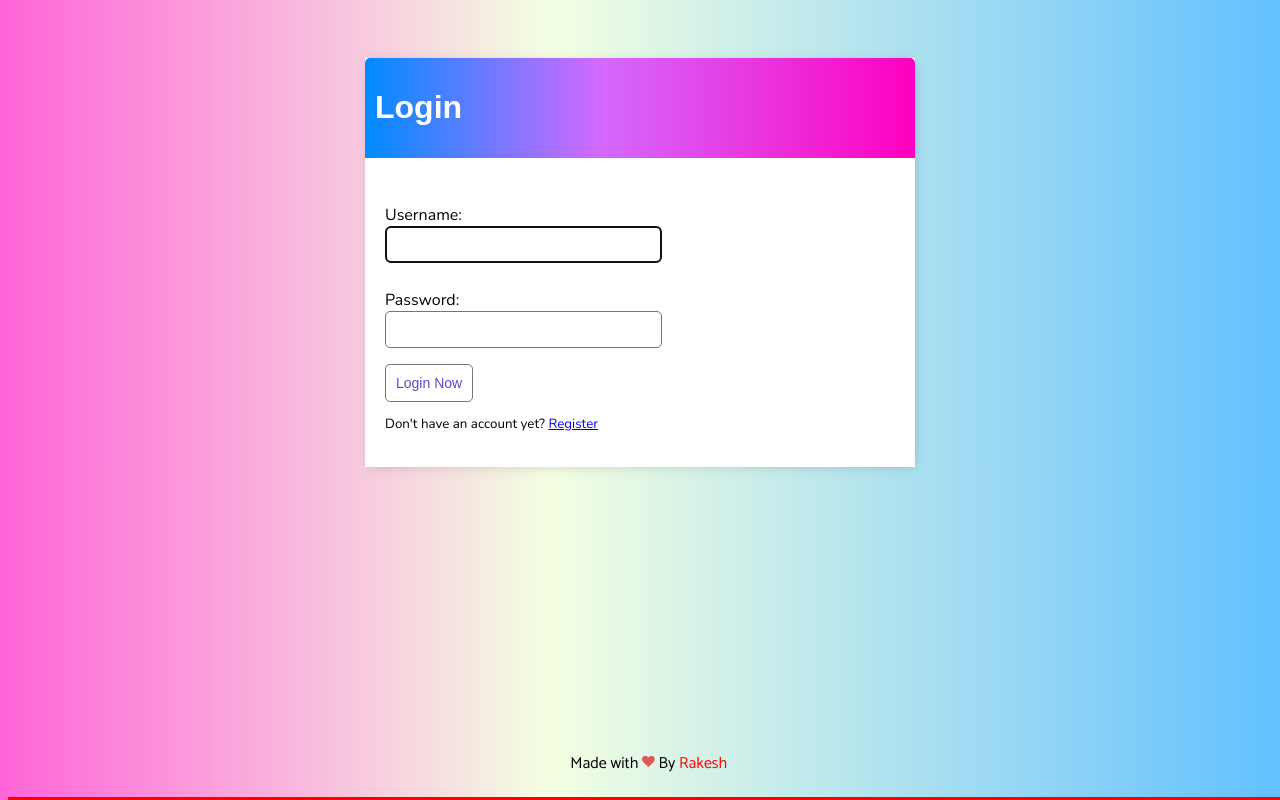
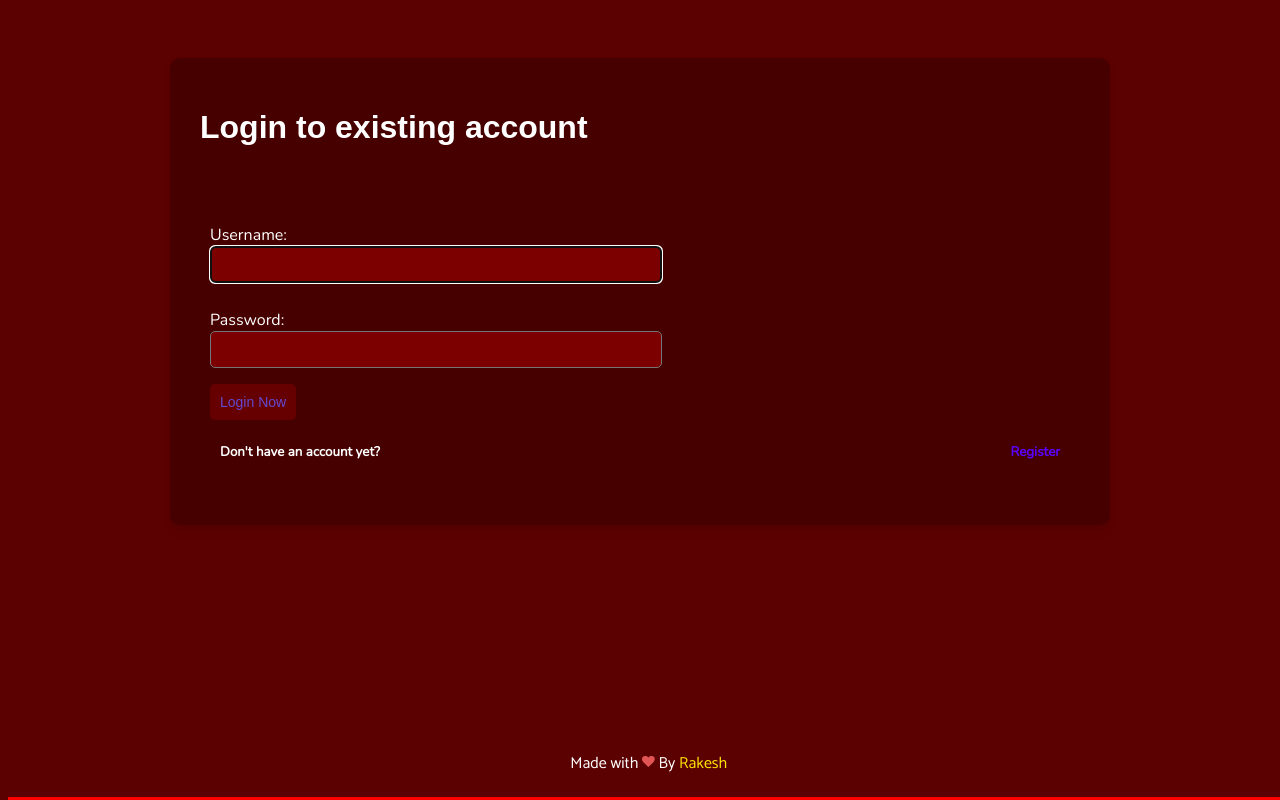
Before and after one commit to ghubrakesh/my_todo_list, a Django app: page /login/ in a window 1280 px wide. Run offline with Django 3.2, Linux system fonts and the light colour scheme; some web fonts are replaced.

Commit message:
appearance enhancement

```diff
--- a/todolist_project/todo/templates/todo/login.html
+++ b/todolist_project/todo/templates/todo/login.html
@@ -3,15 +3,16 @@
 {% block content %}
 
 <div class="header-bar">
-    <h1>Login</h1>
+    <h1>Login to existing account</h1>
 </div>
 <div class="card-body">
     <form action="" method="post">
         {% csrf_token %}
         {{ form.as_p }}
         <input class="button" type="submit" value="Login Now">
-    <small>        <p>Don't have an account yet? <a href="{% url 'register' %}">Register </a></p>
+    </form>
+    <small>
+        <p style="font-weight: bold;" class="header-bar">Don't have an account yet?<a style="color: rgb(89, 0, 255);" href="{% url 'register' %}">Register</a></p>
     </small>
-    </form>
 </div>
-{% endblock content %}
+{% endblock content %}t
--- a/todolist_project/todo/templates/todo/main.html
+++ b/todolist_project/todo/templates/todo/main.html
@@ -13,25 +13,27 @@
 </head>
 <style>
     body{
-            background: linear-gradient(90deg, #ff00bf9b 0%, #c6ff6932 43%, #0099ff9d 100%);
+            background-color: #5c0101;
             font-family: 'Nunito', sans-serif;
             padding-top: 50px;
 
     }
     .container {
-            max-width: 550px;
-            margin: auto;
-            background-color: #fff;
-            -webkit-box-shadow: 2px 2px 13px -4px rgba(0, 0, 0, 0.21);
-            box-shadow: 2px 2px 13px -4px rgba(0, 0, 0, 0.21);
-        }
+        max-width: 900px;
+        margin: auto;
+        background-color: #470000;
+        border-radius: 10px;
+        box-shadow: 0px 5px 10px rgba(0, 0, 0, 0.1);
+        padding: 20px;
+        color: #ffffff;
+    }
     .header-bar {
         display: flex;
         justify-content: space-between;
-        color: #fff;
+        align-items: center;
         padding: 10px;
         border-radius: 5px 5px 0 0;
-        background: linear-gradient(90deg, #008cff 0%, #d469ff 43%, #ff00bf 100%);
+        background-color: transparent;
     }
     h1,
     h2,
@@ -119,6 +122,8 @@
         input[type=password],
         textarea {
             border: 1px solid #757575;
+            color: rgb(251, 255, 0);
+            background-color: #9c0000a1;
             border-radius: 5px;
             padding: 10px;
             width: 50%;
@@ -135,8 +140,8 @@
         }
 
         .button {
-            border: 1px solid #757575;
-            background-color: #FFF;
+            border: 0px solid #000000;
+            background-color: #660000;
             color: #6249cf;
             padding: 10px;
             font-size: 14px;
@@ -192,9 +200,9 @@
     }
   </style> -->
 
-  <footer style="background-color: transparent; padding: 20px; position: absolute;text-align: center; bottom: 0; width: 97%;">
+  <footer style="color:white; background-color: transparent; padding: 20px; position: absolute;text-align: center; bottom: 0; width: 97%;">
     Made with <svg viewBox="0 0 1792 1792" preserveAspectRatio="xMidYMid meet" xmlns="http://www.w3.org/2000/svg" style="height: 0.8rem;"><path d="M896 1664q-26 0-44-18l-624-602q-10-8-27.5-26T145 952.5 77 855 23.5 734 0 596q0-220 127-344t351-124q62 0 126.5 21.5t120 58T820 276t76 68q36-36 76-68t95.5-68.5 120-58T1314 128q224 0 351 124t127 344q0 221-229 450l-623 600q-18 18-44 18z" fill="#e25555"></path></svg>
-    By <a href="http://ghubrakesh.github.io" style="color: red; text-decoration: none; ">Rakesh</a>
+    By <a href="http://ghubrakesh.github.io" style="color: rgb(255, 230, 0); text-decoration: none; ">Rakesh</a>
 </footer>
 
 <style>
--- a/todolist_project/todo/templates/todo/register.html
+++ b/todolist_project/todo/templates/todo/register.html
@@ -19,7 +19,7 @@
         <br><br>
         <input class="button" type="submit" value="Register">
 
-        <small><p>Have an account already? <a href="{% url 'login' %}">Login Now</a></p></small>
+        <small><p style="font-weight: bold;">Have an account already? <a class="button" href="{% url 'login' %}">Login Now</a></p></small>
 
         {% if form.errors %}
             <div class="alert alert-danger">
```
Also changed, not shown: other parts of todolist_project/todo/templates/todo/main.html (+15 -11 lines), todolist_project/todo/templates/todo/task_list.html (+4 -4 lines), todolist_project/db.sqlite3.
